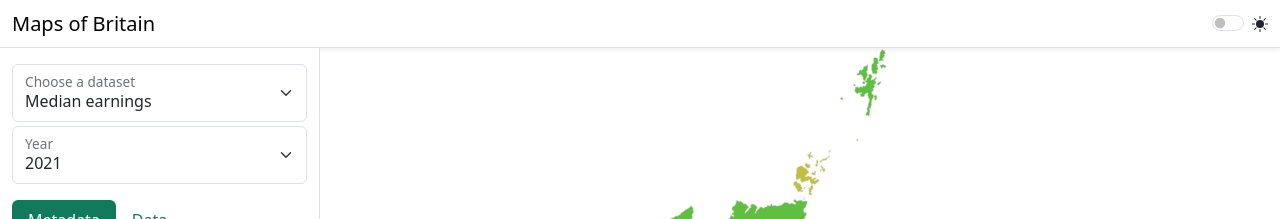
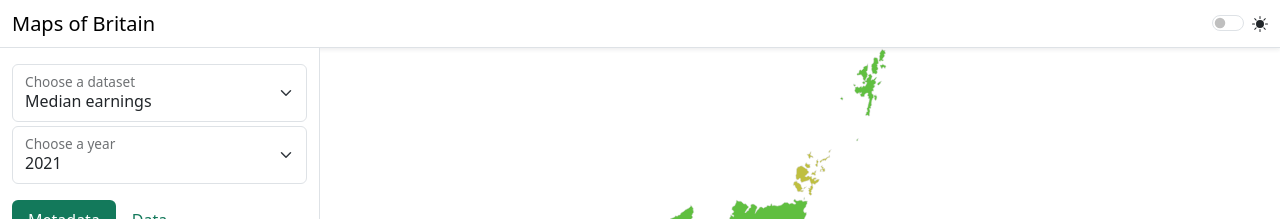
Before and after one commit to ilkutkutlar/uk-regional-data-visualiser, a Vue app: page / in a window 1280 px wide. Shown: the top 219 px of the page. Built offline with nearby package versions, Linux system fonts and the light colour scheme.

Commit message:
refactoring

```diff
--- a/src/components/DataDetailsPanel.vue
+++ b/src/components/DataDetailsPanel.vue
@@ -83,7 +83,7 @@ export default {
     <div class="offcanvas-body p-0">
       <div class="container">
         <SelectFloating
-          name="panel-data"
+          name="panel-select-dataset"
           label="Choose a dataset"
           aria-label="Dataset select"
           outer-div-classes="mb-1 mt-3"
@@ -98,8 +98,8 @@ export default {
           "
         />
         <SelectFloating
-          name="panel-data-time-year"
-          label="Year"
+          name="panel-select-year"
+          label="Choose a year"
           aria-label="Dataset year select"
           outer-div-classes="mb-3"
           :items="yearSelectItems"
@@ -160,7 +160,6 @@ export default {
               <tbody>
                 <tr
                   v-for="entry in Object.entries(filteredData)"
-                  :id="`data-${entry[0]}`"
                   class="cursor-pointer"
                   :key="entry[0]"
                   @mouseenter="() => dataRowMouseEnter(entry[0])"
--- a/src/components/InfoPanelRow.vue
+++ b/src/components/InfoPanelRow.vue
@@ -12,7 +12,7 @@ export default {
   data() {
     return {
       normalClass: ["ps-2", "pe-2"],
-      selectedClass: ["border", "p-2", "rounded-2"],
+      selectedClass: ["border", "p-2", "rounded-2", "bg-dark-subtle"],
       options: useOptions(),
     };
   },
@@ -25,13 +25,7 @@ export default {
 </script>
 
 <template>
-  <div
-    class="d-flex"
-    :class="isSelectedRow ? selectedClass : normalClass"
-    :style="
-      isSelectedRow ? { 'background-color': 'var(--bs-dark-bg-subtle)' } : {}
-    "
-  >
+  <div class="d-flex" :class="isSelectedRow ? selectedClass : normalClass">
     <div class="flex-fill">
       <span class="fw-bold"> {{ year }} </span>:
       {{ value }}
```
